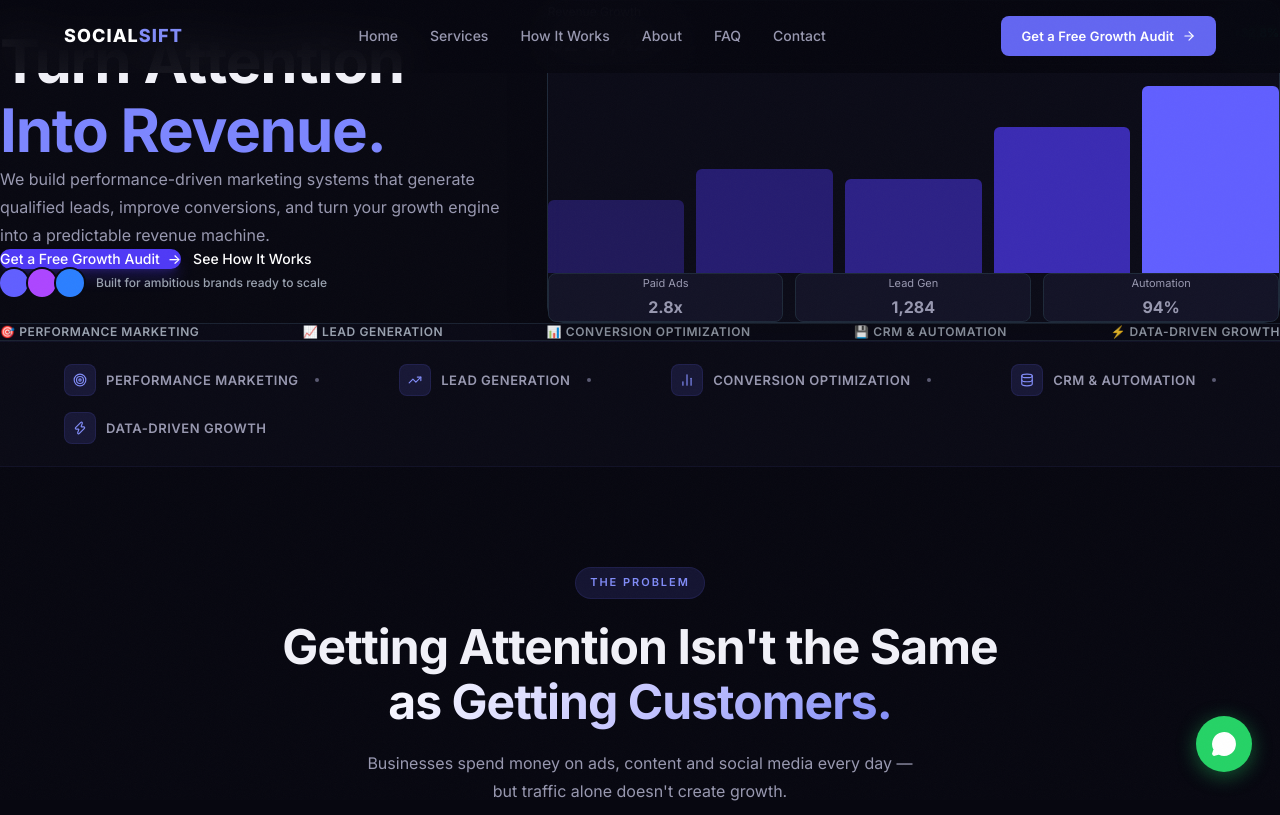
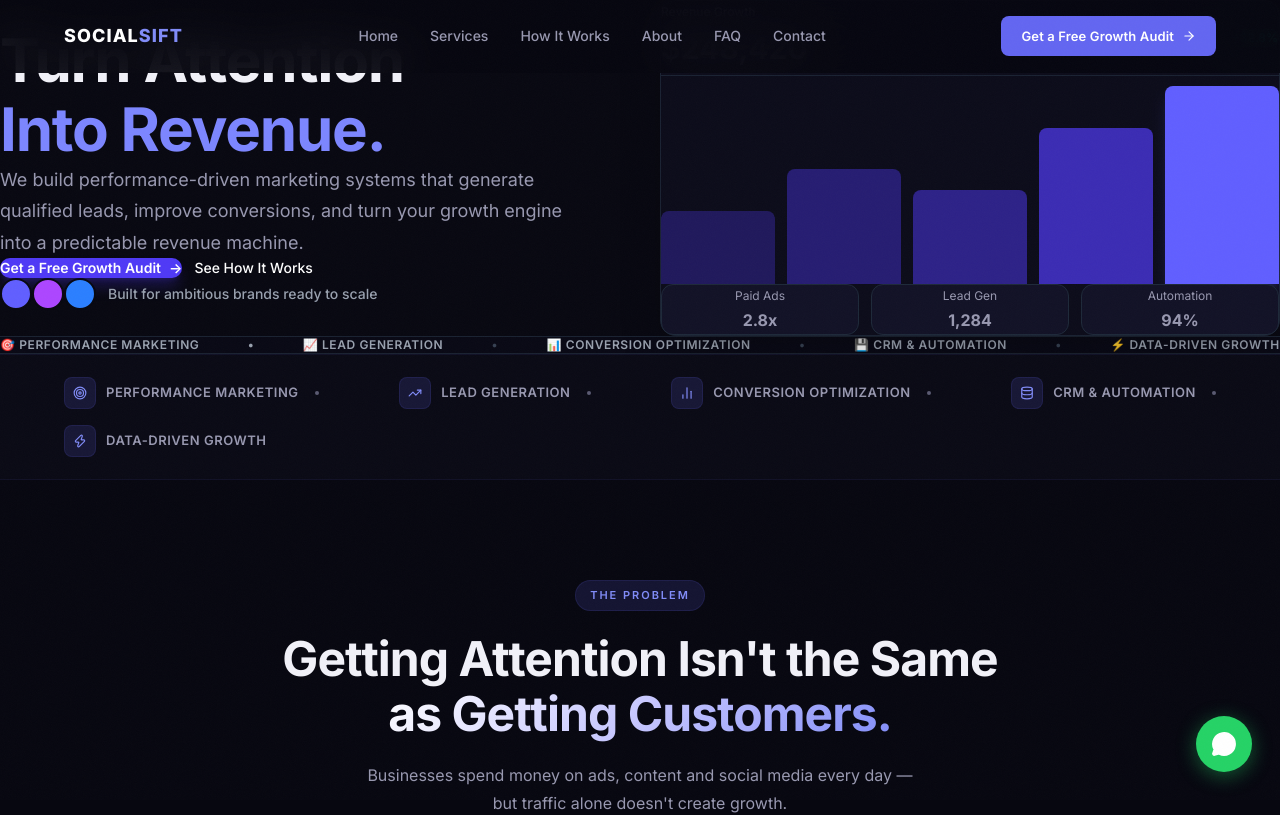
Before and after one commit to ritikrajput-dev/socialsift-website, a Next.js app: page / in a window 1280 px wide. Shown: the top 815 px of the page. Built offline with nearby package versions, Linux system fonts and the light colour scheme.

Commit message:
Update HeroSection.tsx

```diff
--- a/src/components/HeroSection.tsx
+++ b/src/components/HeroSection.tsx
@@ -1,38 +1,38 @@
-import React from "react";
+import React from 'react';
 
-export default function Hero() {
+export default function HeroSection() {
   return (
-    <div className="w-full bg-[#080811] text-white pt-28 pb-12 overflow-hidden">
-      {/* Container: Navbar ke saath ekdum align rahega */}
+    <section className="relative w-full bg-[#080811] text-white pt-28 pb-12 overflow-hidden">
+      {/* Main Centered Container - Navbar ke saath perfect align hoga */}
       <div className="max-w-7xl mx-auto px-4 sm:px-6 lg:px-8">
 
-        {/* 2-Column Grid Layout */}
-        <div className="grid grid-cols-1 lg:grid-cols-12 gap-8 items-center">
+        {/* Responsive Grid: Mobile me 1 column, Laptop/Desktop me 2 column */}
+        <div className="grid grid-cols-1 lg:grid-cols-12 gap-10 items-center">
 
-          {/* LEFT COLUMN: Heading & Buttons (5 Columns wide on desktop) */}
-          <div className="lg:col-span-5 flex flex-col items-start space-y-6 text-left">
+          {/* LEFT COLUMN: Text Content (Laptop: 6 cols, Mobile: Full width) */}
+          <div className="lg:col-span-6 flex flex-col items-start space-y-6 text-left">
 
-            <h1 className="text-4xl sm:text-5xl lg:text-6xl font-extrabold tracking-tight leading-[1.15]">
+            <h1 className="text-3xl sm:text-5xl lg:text-6xl font-extrabold tracking-tight leading-[1.15]">
               Turn Attention <br />
               <span className="text-indigo-400">Into Revenue.</span>
             </h1>
 
-            <p className="text-gray-400 text-sm sm:text-base leading-relaxed">
+            <p className="text-gray-400 text-sm sm:text-base lg:text-lg max-w-xl leading-relaxed">
               We build performance-driven marketing systems that generate qualified leads,
               improve conversions, and turn your growth engine into a predictable revenue machine.
             </p>
 
-            {/* Action Buttons */}
-            <div className="flex flex-wrap items-center gap-3 pt-2">
+            {/* Buttons (Mobile friendly) */}
+            <div className="flex flex-col sm:flex-row items-stretch sm:items-center gap-3 w-full sm:w-auto pt-2">
               <a
                 href="#audit"
-                className="bg-indigo-600 hover:bg-indigo-700 text-white px-5 py-3 rounded-xl font-medium text-sm transition shadow-lg shadow-indigo-600/30 flex items-center gap-2"
+                className="bg-indigo-600 hover:bg-indigo-700 text-white px-6 py-3.5 rounded-xl font-semibold text-sm transition shadow-lg shadow-indigo-600/30 flex items-center justify-center gap-2 text-center"
               >
                 Get a Free Growth Audit <span>→</span>
               </a>
               <a
                 href="#how-it-works"
-                className="text-gray-300 hover:text-white px-4 py-3 font-medium text-sm transition"
+                className="text-gray-300 hover:text-white px-5 py-3.5 font-medium text-sm transition text-center border border-gray-800 sm:border-none rounded-xl"
               >
                 See How It Works
               </a>
@@ -41,54 +41,54 @@ export default function Hero() {
             {/* Social Proof */}
             <div className="flex items-center gap-3 pt-2">
               <div className="flex -space-x-2">
-                <div className="w-7 h-7 rounded-full bg-indigo-500 ring-2 ring-[#080811]" />
-                <div className="w-7 h-7 rounded-full bg-purple-500 ring-2 ring-[#080811]" />
-                <div className="w-7 h-7 rounded-full bg-blue-500 ring-2 ring-[#080811]" />
+                <div className="w-8 h-8 rounded-full bg-indigo-500 border-2 border-[#080811]" />
+                <div className="w-8 h-8 rounded-full bg-purple-500 border-2 border-[#080811]" />
+                <div className="w-8 h-8 rounded-full bg-blue-500 border-2 border-[#080811]" />
               </div>
-              <span className="text-xs text-gray-400 font-medium">
+              <span className="text-xs sm:text-sm text-gray-400 font-medium">
                 Built for ambitious brands ready to scale
               </span>
             </div>
 
           </div>
 
-          {/* RIGHT COLUMN: Dashboard Box (7 Columns wide on desktop) */}
-          <div className="lg:col-span-7 w-full">
-            <div className="rounded-2xl border border-gray-800 bg-[#0d0d1a]/80 p-5 shadow-2xl backdrop-blur-sm">
+          {/* RIGHT COLUMN: Dashboard Box (Laptop: 6 cols, Mobile: Full width) */}
+          <div className="lg:col-span-6 w-full">
+            <div className="rounded-2xl border border-gray-800/80 bg-[#0c0c1a] p-4 sm:p-6 shadow-2xl backdrop-blur-md">
 
-              {/* Top Revenue Stat */}
-              <div className="flex justify-between items-center pb-4 border-b border-gray-800">
+              {/* Header Stats */}
+              <div className="flex justify-between items-center pb-4 border-b border-gray-800/80">
                 <div>
-                  <p className="text-xs text-gray-400">Revenue Growth</p>
-                  <p className="text-2xl font-bold text-white">$248,420</p>
+                  <p className="text-xs text-gray-400 font-medium">Revenue Growth</p>
+                  <p className="text-2xl sm:text-3xl font-bold text-white mt-1">$248,420</p>
                 </div>
-                <span className="text-xs text-emerald-400 bg-emerald-500/10 px-3 py-1 rounded-full font-semibold">
+                <span className="text-xs text-emerald-400 bg-emerald-500/10 border border-emerald-500/20 px-3 py-1 rounded-full font-semibold">
                   +32.8%
                 </span>
               </div>
 
-              {/* Chart Graphics */}
-              <div className="h-52 my-4 flex items-end justify-between gap-3 px-2">
-                <div className="w-full bg-indigo-600/30 h-[35%] rounded-t-md" />
-                <div className="w-full bg-indigo-600/40 h-[50%] rounded-t-md" />
-                <div className="w-full bg-indigo-600/50 h-[45%] rounded-t-md" />
-                <div className="w-full bg-indigo-600/70 h-[70%] rounded-t-md" />
-                <div className="w-full bg-indigo-500 h-[90%] rounded-t-md" />
+              {/* Chart Visual */}
+              <div className="h-44 sm:h-52 my-5 flex items-end justify-between gap-2 sm:gap-3 px-1">
+                <div className="w-full bg-indigo-600/30 hover:bg-indigo-600/50 transition h-[35%] rounded-t-lg" />
+                <div className="w-full bg-indigo-600/40 hover:bg-indigo-600/60 transition h-[55%] rounded-t-lg" />
+                <div className="w-full bg-indigo-600/50 hover:bg-indigo-600/70 transition h-[45%] rounded-t-lg" />
+                <div className="w-full bg-indigo-600/70 hover:bg-indigo-600/80 transition h-[75%] rounded-t-lg" />
+                <div className="w-full bg-indigo-500 hover:bg-indigo-400 transition h-[95%] rounded-t-lg shadow-lg shadow-indigo-500/20" />
               </div>
 
-              {/* Metric Cards */}
-              <div className="grid grid-cols-3 gap-3 pt-2">
-                <div className="bg-[#131326] p-3 rounded-lg border border-gray-800 text-center">
-                  <p className="text-[11px] text-gray-400">Paid Ads</p>
-                  <p className="text-base font-bold text-white">2.8x</p>
+              {/* Metric Footer Cards */}
+              <div className="grid grid-cols-3 gap-2 sm:gap-3 pt-2">
+                <div className="bg-[#121226] p-2.5 sm:p-3 rounded-xl border border-gray-800 text-center">
+                  <p className="text-[10px] sm:text-xs text-gray-400">Paid Ads</p>
+                  <p className="text-sm sm:text-base font-bold text-white mt-0.5">2.8x</p>
                 </div>
-                <div className="bg-[#131326] p-3 rounded-lg border border-gray-800 text-center">
-                  <p className="text-[11px] text-gray-400">Lead Gen</p>
-                  <p className="text-base font-bold text-white">1,284</p>
+                <div className="bg-[#121226] p-2.5 sm:p-3 rounded-xl border border-gray-800 text-center">
+                  <p className="text-[10px] sm:text-xs text-gray-400">Lead Gen</p>
+                  <p className="text-sm sm:text-base font-bold text-white mt-0.5">1,284</p>
                 </div>
-                <div className="bg-[#131326] p-3 rounded-lg border border-gray-800 text-center">
-                  <p className="text-[11px] text-gray-400">Automation</p>
-                  <p className="text-base font-bold text-white">94%</p>
+                <div className="bg-[#121226] p-2.5 sm:p-3 rounded-xl border border-gray-800 text-center">
+                  <p className="text-[10px] sm:text-xs text-gray-400">Automation</p>
+                  <p className="text-sm sm:text-base font-bold text-white mt-0.5">94%</p>
                 </div>
               </div>
 
@@ -98,16 +98,20 @@ export default function Hero() {
         </div>
       </div>
 
-      {/* TICKER / BADGES SECTION - Outside Grid */}
-      <div className="mt-16 border-y border-gray-800/80 bg-[#0a0a16] py-3.5 overflow-hidden">
-        <div className="max-w-7xl mx-auto px-4 flex flex-wrap justify-center sm:justify-between items-center gap-4 text-xs font-semibold text-gray-400 tracking-wider">
-          <span>🎯 PERFORMANCE MARKETING</span>
-          <span>📈 LEAD GENERATION</span>
-          <span>📊 CONVERSION OPTIMIZATION</span>
-          <span>💾 CRM & AUTOMATION</span>
-          <span>⚡ DATA-DRIVEN GROWTH</span>
+      {/* SINGLE BADGES BANNER (Duplicate Badges Remove Kar Diye Hain) */}
+      <div className="mt-14 sm:mt-20 border-y border-gray-800/80 bg-[#090915] py-4">
+        <div className="max-w-7xl mx-auto px-4 flex flex-wrap justify-center lg:justify-between items-center gap-4 text-[11px] sm:text-xs font-semibold text-gray-400 tracking-wider">
+          <span className="flex items-center gap-1.5">🎯 PERFORMANCE MARKETING</span>
+          <span className="hidden sm:inline text-gray-7xl">•</span>
+          <span className="flex items-center gap-1.5">📈 LEAD GENERATION</span>
+          <span className="hidden sm:inline text-gray-700">•</span>
+          <span className="flex items-center gap-1.5">📊 CONVERSION OPTIMIZATION</span>
+          <span className="hidden sm:inline text-gray-700">•</span>
+          <span className="flex items-center gap-1.5">💾 CRM & AUTOMATION</span>
+          <span className="hidden sm:inline text-gray-700">•</span>
+          <span className="flex items-center gap-1.5">⚡ DATA-DRIVEN GROWTH</span>
         </div>
       </div>
-    </div>
+    </section>
   );
 }
```
